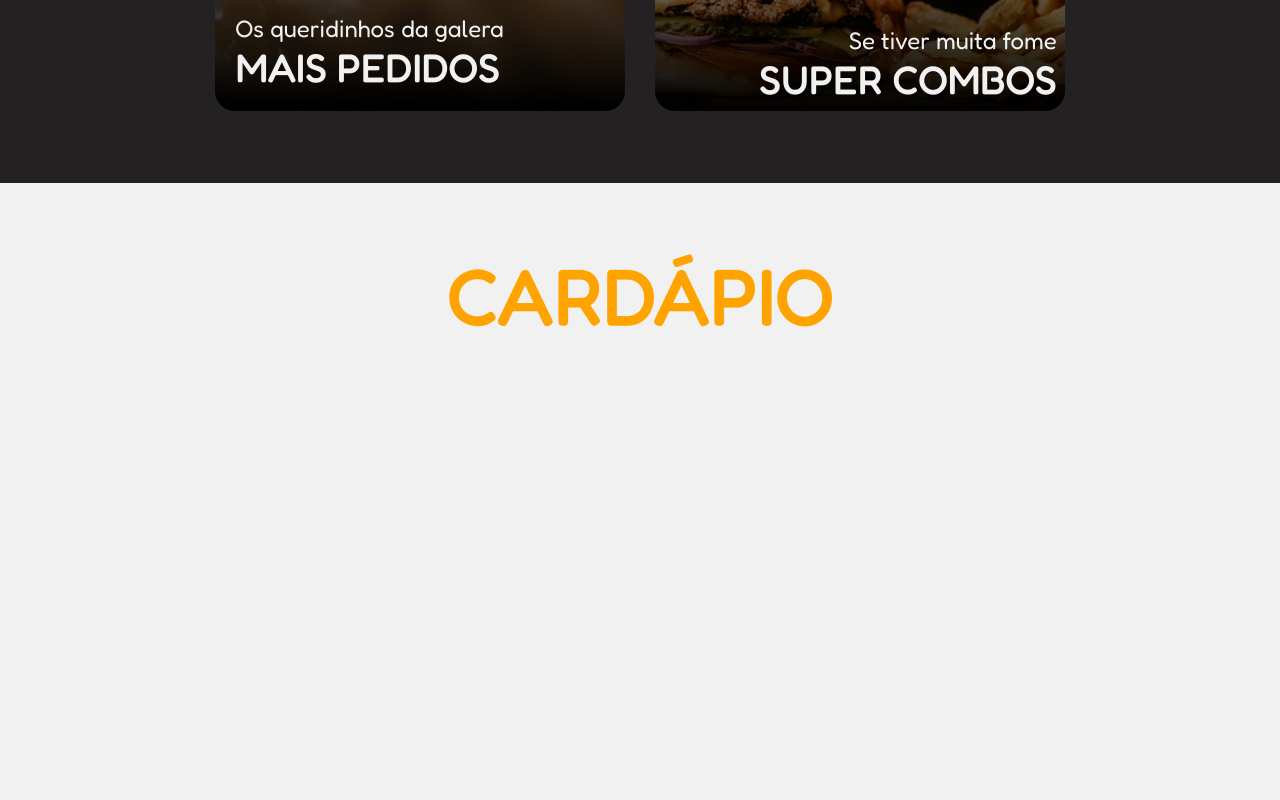
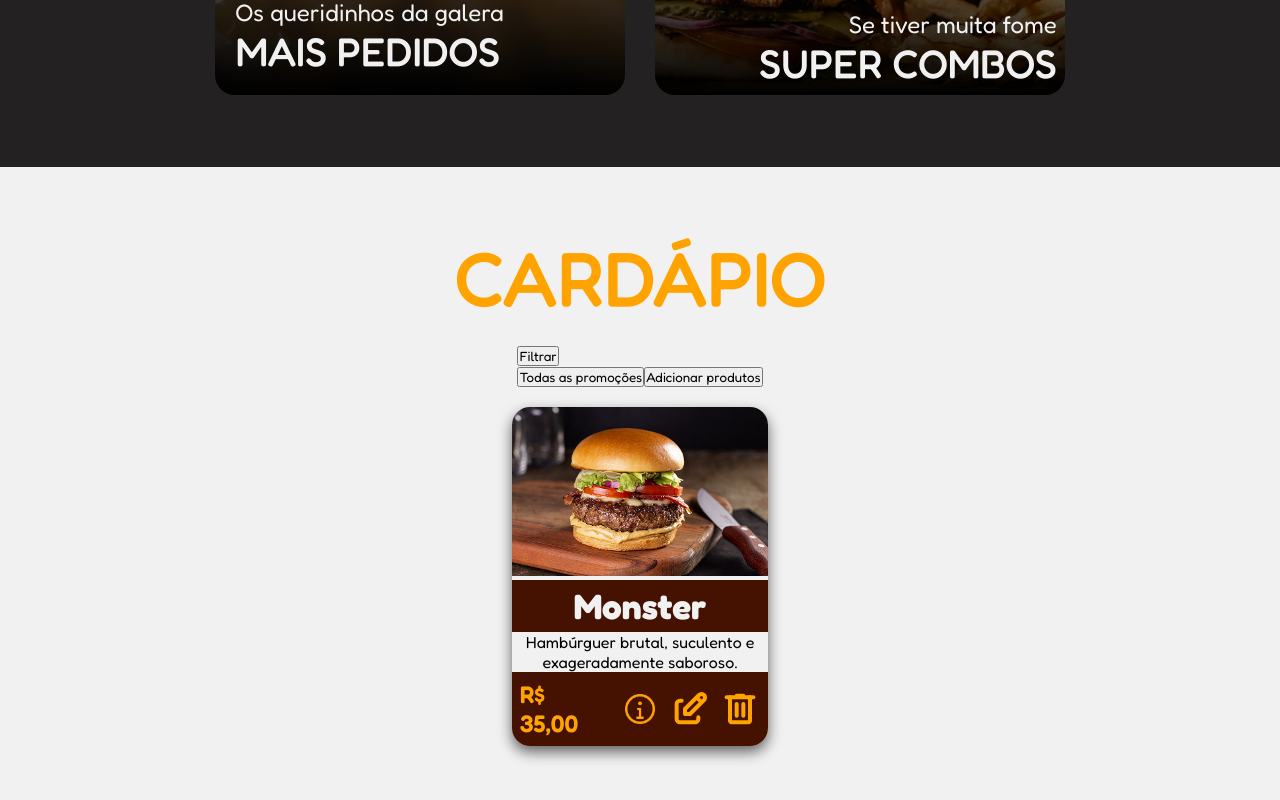
Before and after one commit to Mayara-Almeida/Front_VH_Burguer, a Next.js app: page /home in a window 1280 px wide. Shown: the part 1380-2180 px from the top of the page. Built offline with nearby package versions, Linux system fonts and the light colour scheme.

Commit message:
:construction: Criando componente card

```diff
--- a/package.json
+++ b/package.json
@@ -9,6 +9,9 @@
     "lint": "eslint"
   },
   "dependencies": {
+    "@fortawesome/fontawesome-svg-core": "^7.2.0",
+    "@fortawesome/free-solid-svg-icons": "^7.2.0",
+    "@fortawesome/react-fontawesome": "^3.3.1",
     "next": "16.2.3",
     "react": "19.2.4",
     "react-dom": "19.2.4"
--- /dev/null
+++ b/src/components/card-produto/card-produto.module.css
@@ -0,0 +1,48 @@
+#cardProduto{
+    width: 25%;
+    border-radius: 18px;
+    overflow: hidden; /* Tudo dentro da div respeita o formato dela(arredondado) */
+    box-shadow: 0 6px 14px rgba(0,0,0,0.6); /* Horizoltal, vertical, blur, cor*/
+}
+
+#imagem_produto{
+    width: 100%;
+    height: 45%;
+}
+
+#cardProduto h3{
+    color: var(--fundo-claro);
+    text-align: center;
+    background-color: var(--vinho);
+    font-size: 2.2rem;
+    padding: 2%;
+}
+
+#descricao{
+    display: flex;
+    text-align: center;
+}
+
+#parte_inferior{
+    display: flex;
+    justify-content: space-between;
+    align-items: center;
+    color: var(--laranja-destaque);
+    background-color: var(--vinho);
+}
+
+#parte_inferior p{
+    margin: 3%;
+    font-size: 1.5rem;
+    font-weight: 550;
+}
+
+.campo_icones{
+    margin: 3%;
+    display: flex;
+    gap: 10px;
+}
+
+.icone{
+    width: 40px;
+}
--- /dev/null
+++ b/src/components/card-produto/card-produto.tsx
@@ -0,0 +1,26 @@
+import styles from "./card-produto.module.css"
+import { FontAwesomeIcon } from '@fortawesome/react-fontawesome'
+
+const CardProduto = () => {
+    return (
+        <>
+            <article id={styles.cardProduto}>
+                <div className={styles.produto_img_nome}>
+                    <img src="../imgs/HamburguerAlcatraComBacon.png" alt="Hambúrguer artesanal com pão brioche dourado, carne grelhada alta, queijo derretido, bacon crocante, alface fresca, tomate e cebola roxa, servido sobre uma tábua de madeira com uma faca ao lado." id={styles.imagem_produto} />
+                    <h3>Monster</h3>
+                </div>
+                <p id={styles.descricao}>Hambúrguer brutal, suculento e exageradamente saboroso.</p>
+                <div id={styles.parte_inferior}>
+                    <p>R$ 35,00</p>
+                    <div className={styles.campo_icones}>
+                        <img src="../imgs/info.png" alt="Ícone circular amarelo com a letra “i” no centro, representando informação." className={styles.icone} />
+                        <img src="../imgs/editar.svg" alt="Ícone laranja no formato de um lápis compapel, representando editar." className={styles.icone} />
+                        <img src="../imgs/trash.svg" alt="Ícone laranja no formato de uma lixeira, representando excluir." className={styles.icone} />
+                    </div>
+                </div>
+            </article>
+        </>
+    )
+}
+
+export default CardProduto;
--- a/src/components/lista_produto/lista_produto.module.css
+++ b/src/components/lista_produto/lista_produto.module.css
@@ -0,0 +1,5 @@
+.cards{
+    display: flex;
+    flex-direction: row;
+    gap:20px
+}
--- a/src/components/lista_produto/lista_produto.tsx
+++ b/src/components/lista_produto/lista_produto.tsx
@@ -1,8 +1,22 @@
 import styles from "./lista_produto.module.css"
+import CardProduto from "../card-produto/card-produto";
 
 const Lista_Produto = () => {
     return (
         <>
+            <div>
+                <button>Filtrar</button>
+                <div>
+                    <button>Todas as promoções</button>
+                    <button>Adicionar produtos</button>
+                </div>
+            </div>
+            <CardProduto />
+            {/* <div className={styles.cards}>
+            <CardProduto />
+            <CardProduto />
+            <CardProduto />
+            </div> */}
         </>
     )
 }
--- a/src/pages/home/home.module.css
+++ b/src/pages/home/home.module.css
@@ -42,10 +42,10 @@
 .btn_atendimento,
 .btn_cardapio{
     width: 45%;
-    height: 8vh;
+    height: 6vh;
     border: none;
     border-radius: 10px;
-    font-size: 1.7rem;
+    font-size: var(--tamanho-texto-btn);
     font-weight: 500;
 }
 
@@ -155,10 +155,10 @@
     padding: 5% 0;
 }
 
-.container_cardapio h1{
+.container_cardapio h2{
     color: var(--laranja-destaque);
     font-weight: 500;
-    font-size: 5rem;
+    font-size: 4.8rem;
     text-transform: uppercase;
     text-align: center;
 }
--- a/src/pages/home/index.tsx
+++ b/src/pages/home/index.tsx
@@ -44,7 +44,7 @@ const Home = () => {
                 { /* -----------------------------SEÇÃO CARDÁPIO--------------------------------- */}
                 <section id={styles.cardapio}>
                     <div className={`${styles.container_cardapio} layout_guide`}>
-                        <h1>cardápio</h1>
+                        <h2>cardápio</h2>
                         {/* chamar componente da lista */}
                         <Lista_Produto />
                     </div>
```
Also changed, not shown: public/imgs/info.png (added), 1 other file (tests, documents, lock files or other folders).
